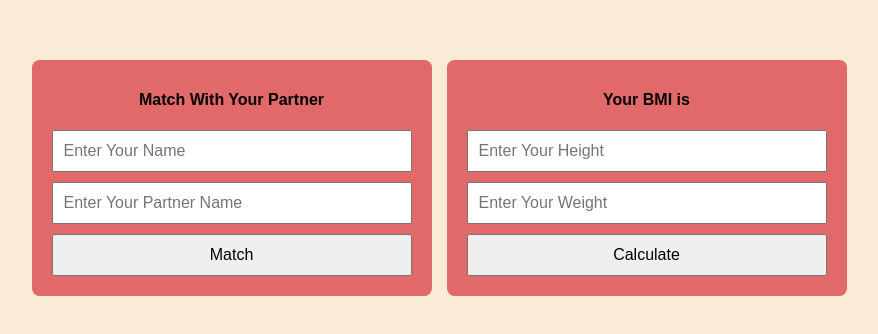
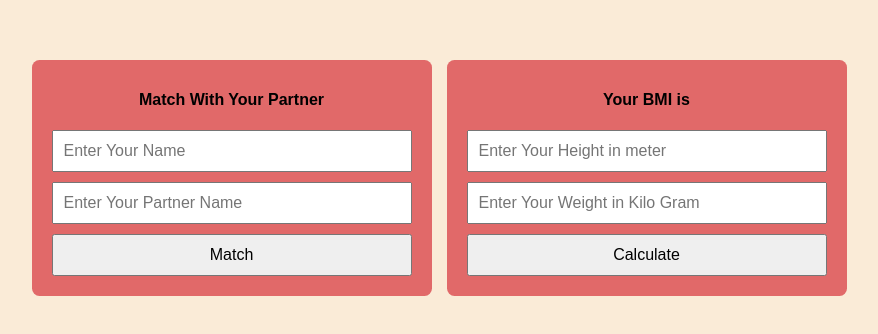
Before and after one commit to Tehru-Lab/Genral, a plain HTML site: page index.html in a window 1280 px wide. Shown: the part 222-556 px from the top of the page, without its empty margins (201-1079 px from the left). Drawn offline with Linux system fonts and the light colour scheme.

Commit message:
Fix input placeholders in index.html
Updated input placeholders for height and weight.

```diff
--- a/index.html
+++ b/index.html
@@ -18,8 +18,8 @@
         </div>
         <div class="containe">
             <p id="BMI">Your BMI is</p>
-            <input id="H" type="text" placeholder="Enter Your Height">
-            <input id="W" type="text" placeholder="Enter Your Weight">
+            <input id="H" type="text" placeholder="Enter Your Height in meter">
+            <input id="W" type="text" placeholder="Enter Your Weight in Kilo Gram">
             <button id="C">Calculate</button>
         </div>
     </div>
```
